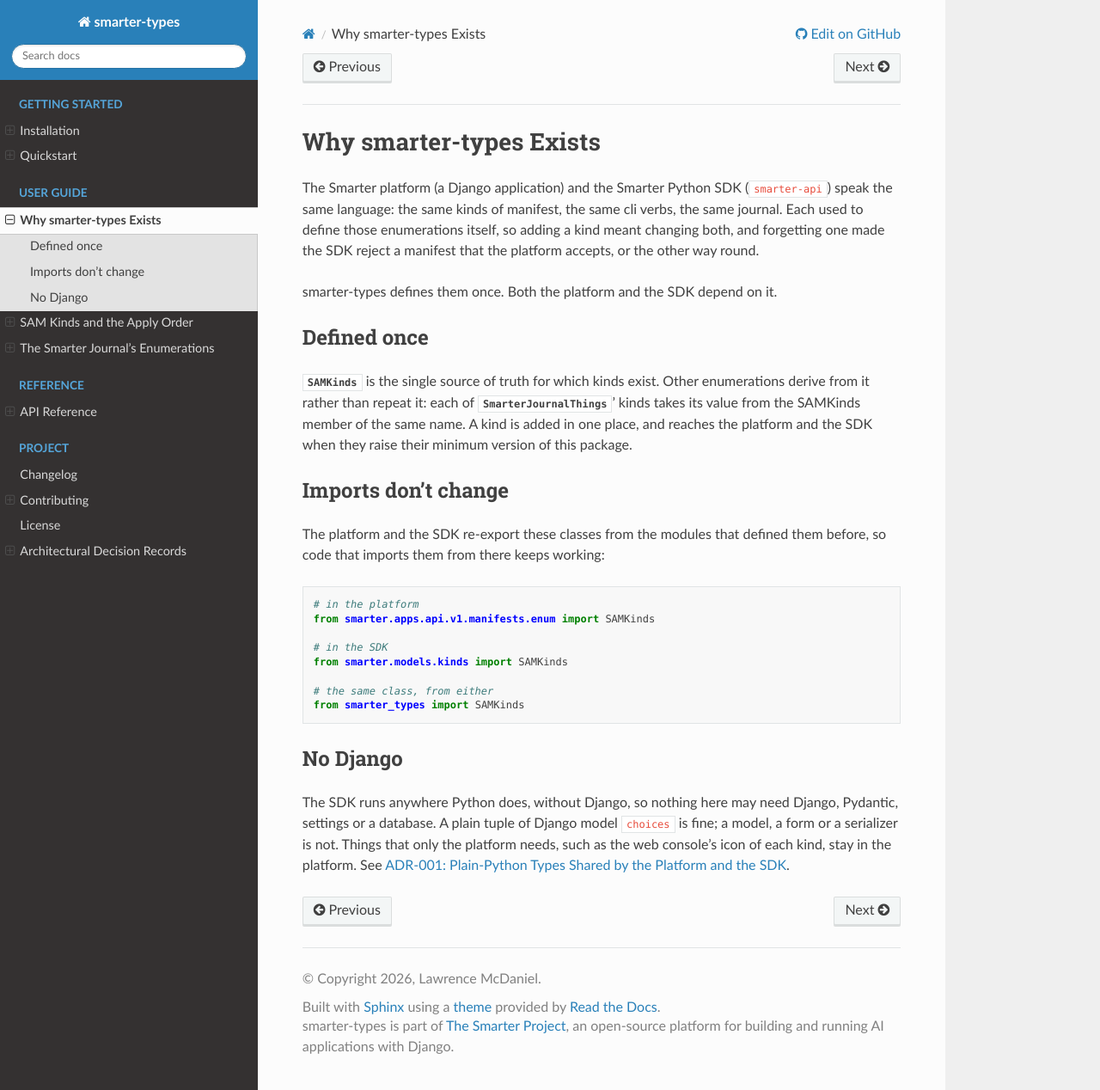
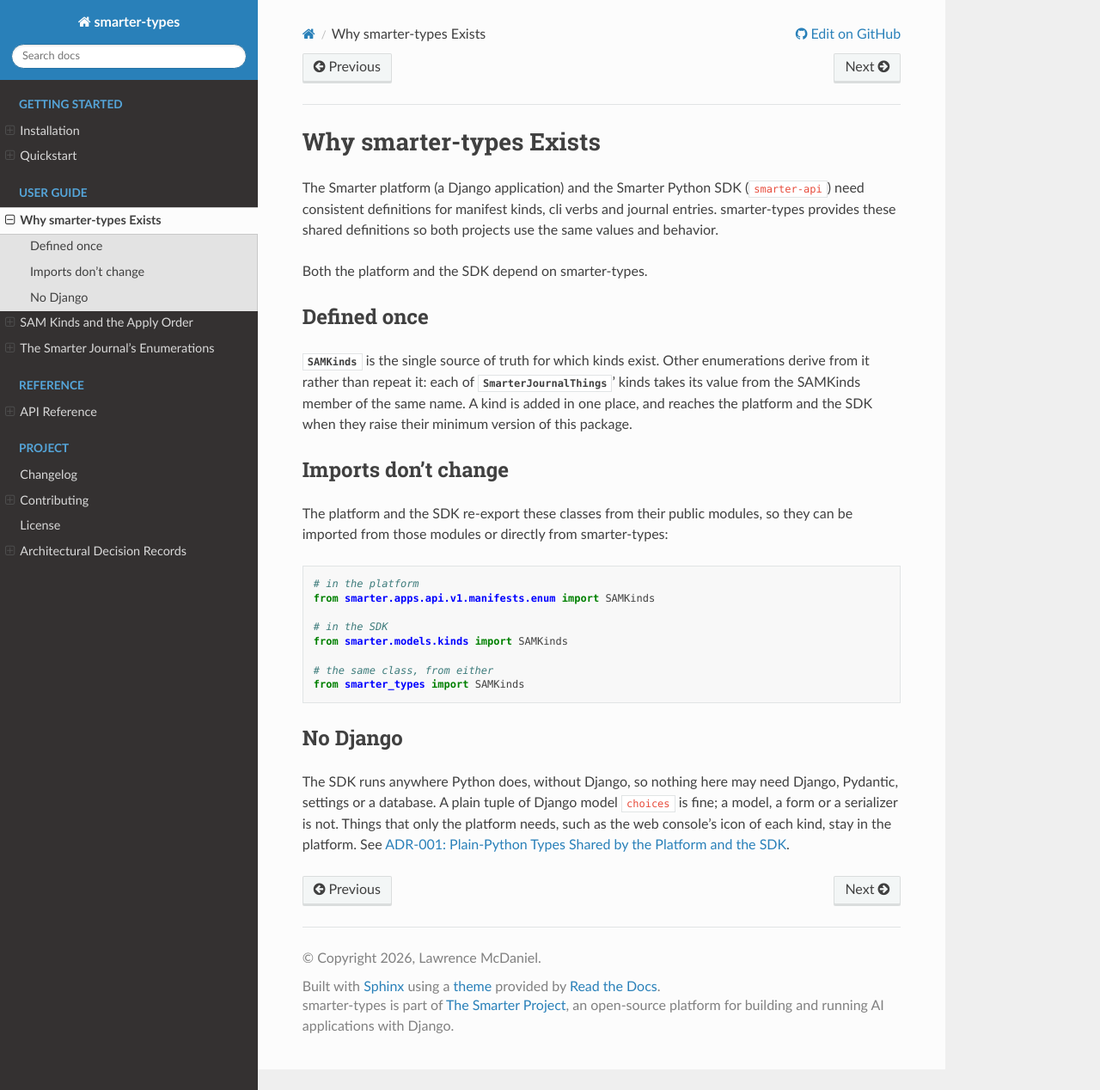
Before and after one commit to smarter-sh/smarter-types, a Sphinx documentation site: the page built from docs/source/guide/why.rst, in a window 1280 px wide and 1268 px high. Shown: the whole window at 86% size. Built offline with Sphinx 7.4.7 and the Read the Docs theme 3.1.0, drawn with Linux system fonts in a browser that asks for light colours.

Commit message:
docs: describe smarter-types as the shared source of truth
The README, the docs' index and the Why page told the history of copies that drifted apart. They now say what the package is: the shared definitions of SAM kinds, their apply order and the journal's things and cli commands, usable in plain Python without Django, and re-exported by the platform and the SDK from their public modules.

Co-authored-by: Claude <noreply@anthropic.com>

```diff
--- a/docs/source/guide/why.rst
+++ b/docs/source/guide/why.rst
@@ -2,12 +2,11 @@ Why smarter-types Exists
 ========================
 
 The Smarter platform (a Django application) and the Smarter Python SDK
-(``smarter-api``) speak the same language: the same kinds of manifest, the
-same cli verbs, the same journal. Each used to define those enumerations
-itself, so adding a kind meant changing both, and forgetting one made the SDK
-reject a manifest that the platform accepts, or the other way round.
+(``smarter-api``) need consistent definitions for manifest kinds, cli verbs
+and journal entries. smarter-types provides these shared definitions so both
+projects use the same values and behavior.
 
-smarter-types defines them once. Both the platform and the SDK depend on it.
+Both the platform and the SDK depend on smarter-types.
 
 Defined once
 ------------
@@ -22,8 +21,8 @@ package.
 Imports don't change
 --------------------
 
-The platform and the SDK re-export these classes from the modules that
-defined them before, so code that imports them from there keeps working:
+The platform and the SDK re-export these classes from their public modules,
+so they can be imported from those modules or directly from smarter-types:
 
 .. code-block:: python
 
```
Also changed, not shown: README.md (+4 -5 lines), docs/source/index.rst (+5 -7 lines).
